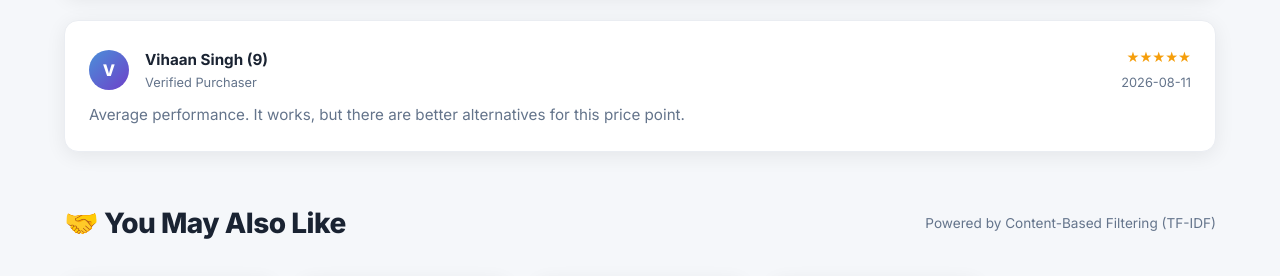
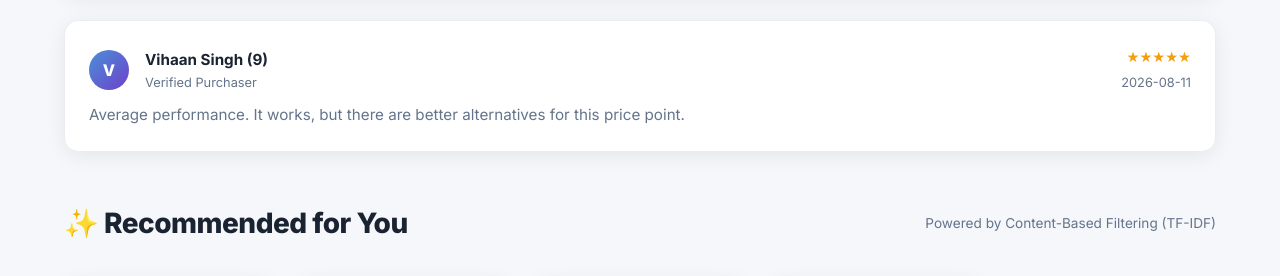
Before and after one commit to nilernishupc-hue/Shop-Mart, a Flask app: page /product/1 in a window 1280 px wide. Shown: the part 2096-2372 px from the top of the page. Run offline with Flask 3, Linux system fonts and the light colour scheme; data comes from the database, SQL or seed files in the repository; some libraries are stand-ins or nearby versions.

Commit message:
Rename 'You May Also Like' to 'Recommended for You' on product detail page

```diff
--- a/templates/product_detail.html
+++ b/templates/product_detail.html
@@ -226,10 +226,10 @@
     {% endif %}
   </div>
 
-  <!-- "You May Also Like" – Content-Based Recommendations -->
+  <!-- "Recommended for You" – Content-Based Recommendations -->
   {% if related_products %}
   <div class="section-header" id="related-header" style="margin-top:var(--sp5);">
-    <h2 class="section-title">🤝 You May Also Like</h2>
+    <h2 class="section-title">✨ Recommended for You</h2>
     <span style="font-size:.85rem;color:var(--text-muted);">Powered by Content-Based Filtering (TF-IDF)</span>
   </div>
 
```
